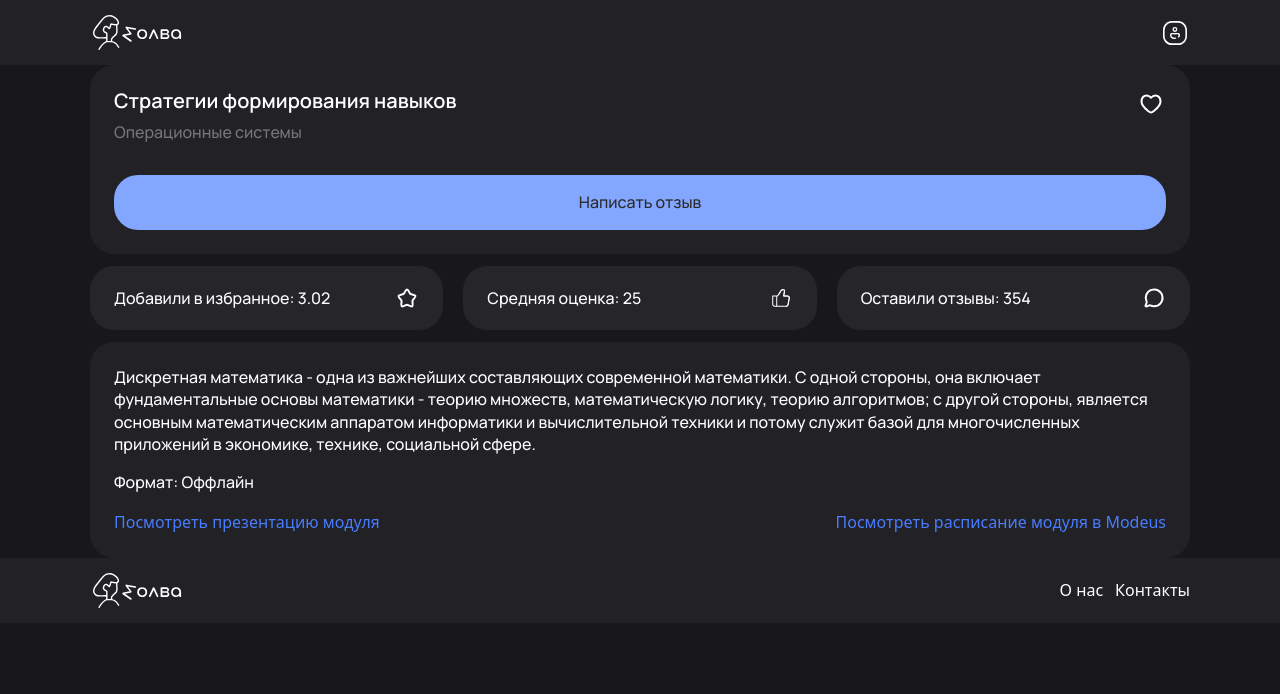
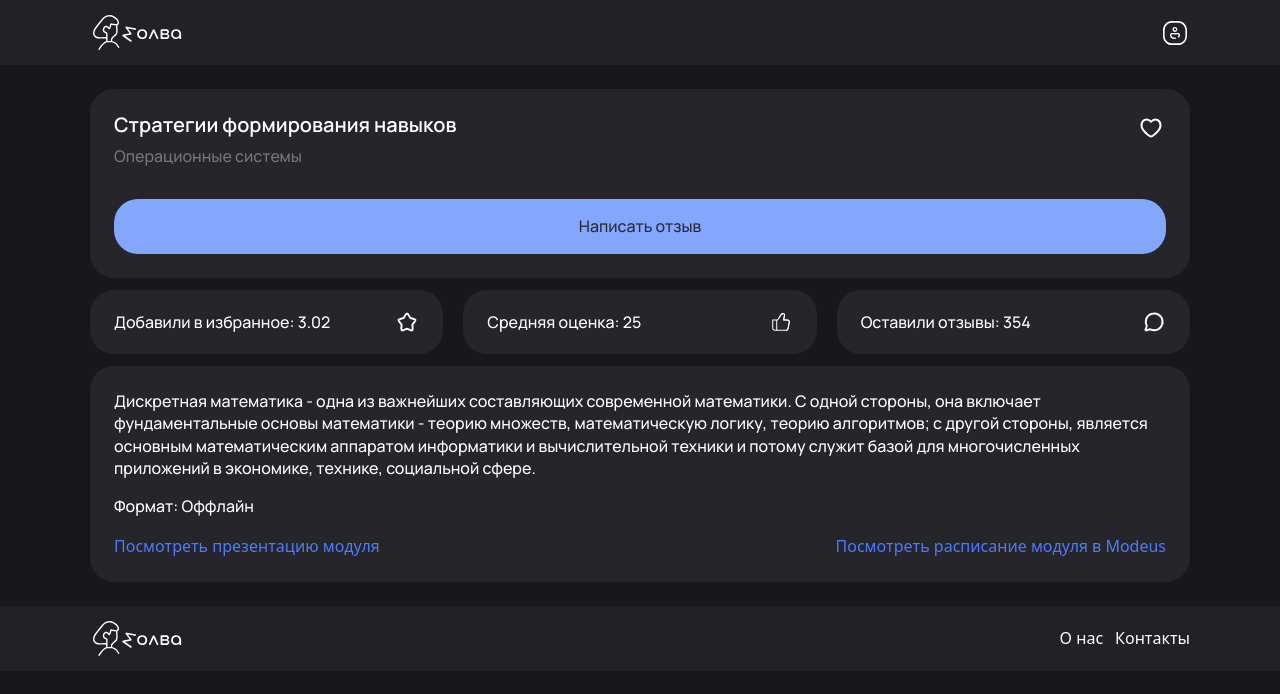
Before and after one commit to tarkue/molva-frontend, a React (Vite) app: page /discipline/ba25ddd5-cfc9-496b-9913-2fc1eebc7472 in a window 1280 px wide. Shown: the top 694 px of the page. Built offline with nearby package versions, Linux system fonts and the light colour scheme.

Commit message:
fix bug with themes

```diff
--- a/src/entity/discipline/ui/content/description.tsx
+++ b/src/entity/discipline/ui/content/description.tsx
@@ -10,7 +10,7 @@ const DisciplineContentDescription = (
   props: DisciplineContentDescriptionProps,
 ) => {
   return (
-    <footer className="flex flex-col gap-4 p-6 rounded-3xl">
+    <div className="flex flex-col gap-4 p-6 rounded-3xl bg-base-03">
       <p className="text-body text-contrast w-full">
         {props.description}
       </p>
@@ -29,7 +29,7 @@ const DisciplineContentDescription = (
           </Link>
         </li>
       </ul>
-    </footer>
+    </div>
   );
 };
 
--- a/src/entity/discipline/ui/content/header.tsx
+++ b/src/entity/discipline/ui/content/header.tsx
@@ -11,7 +11,7 @@ const DisciplineContentHeader = ({
   module_name,
 }: DisciplineContentHeaderProps) => {
   return (
-    <header className="bg-base-03 flex flex-col gap-8 p-6 rounded-3xl">
+    <div className="bg-base-03 flex flex-col gap-8 p-6 rounded-3xl">
       <data className="flex flex-col gap-0.5">
         <div className="flex justify-between w-full">
           <h1 className="text-subhead text-contrast">{name}</h1>
@@ -22,7 +22,7 @@ const DisciplineContentHeader = ({
         <p className="text-body text-gray">{module_name}</p>
       </data>
       <Button size="large">Написать отзыв</Button>
-    </header>
+    </div>
   );
 };
 
--- a/src/pages/discipline/index.tsx
+++ b/src/pages/discipline/index.tsx
@@ -13,7 +13,7 @@ const Discipline = () => {
   }
 
   return (
-    <Container className="flex flex-col items-center justify-center">
+    <Container className="flex flex-col items-center justify-center py-6">
       <DisciplineContent discipline={discipline} />
     </Container>
   );
```
